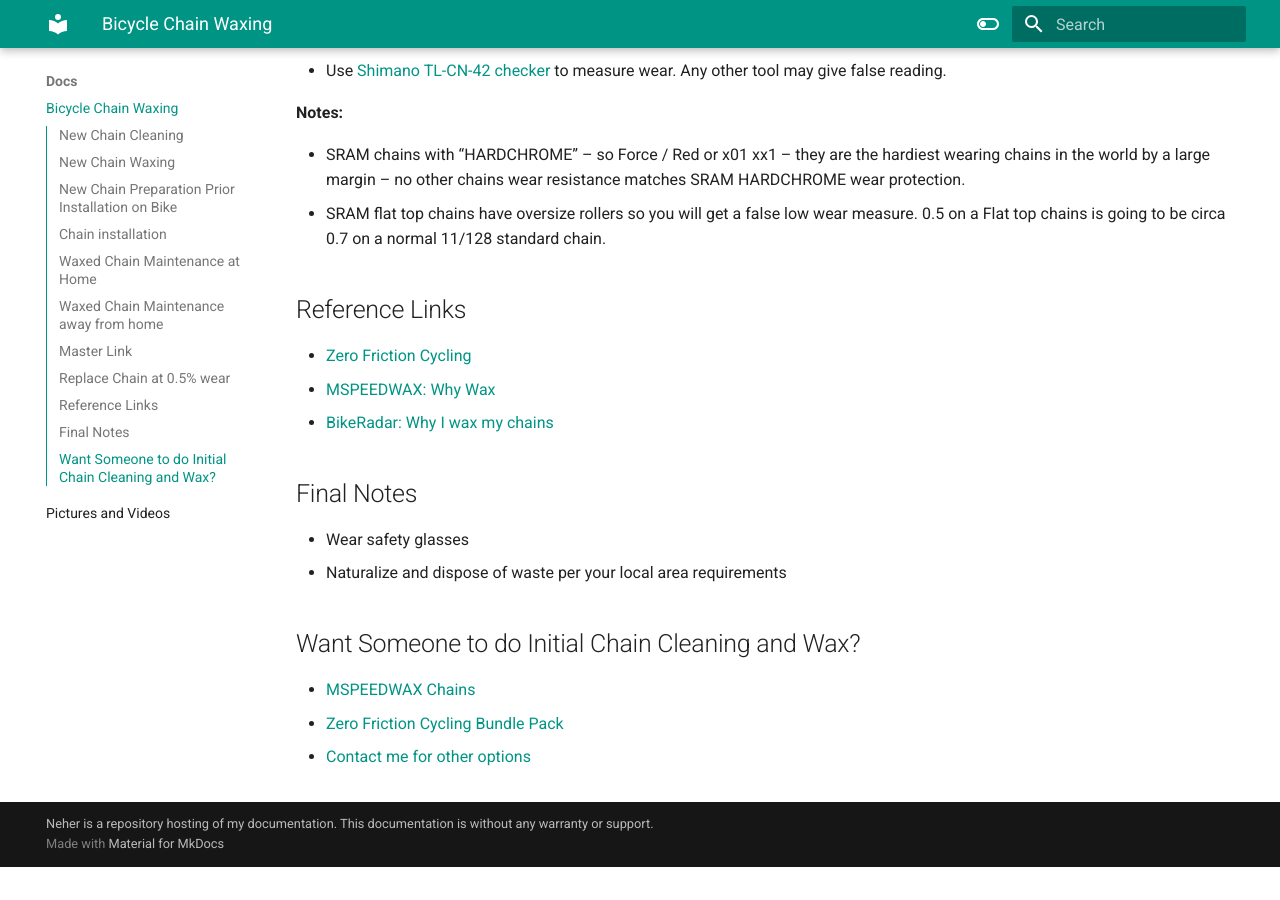
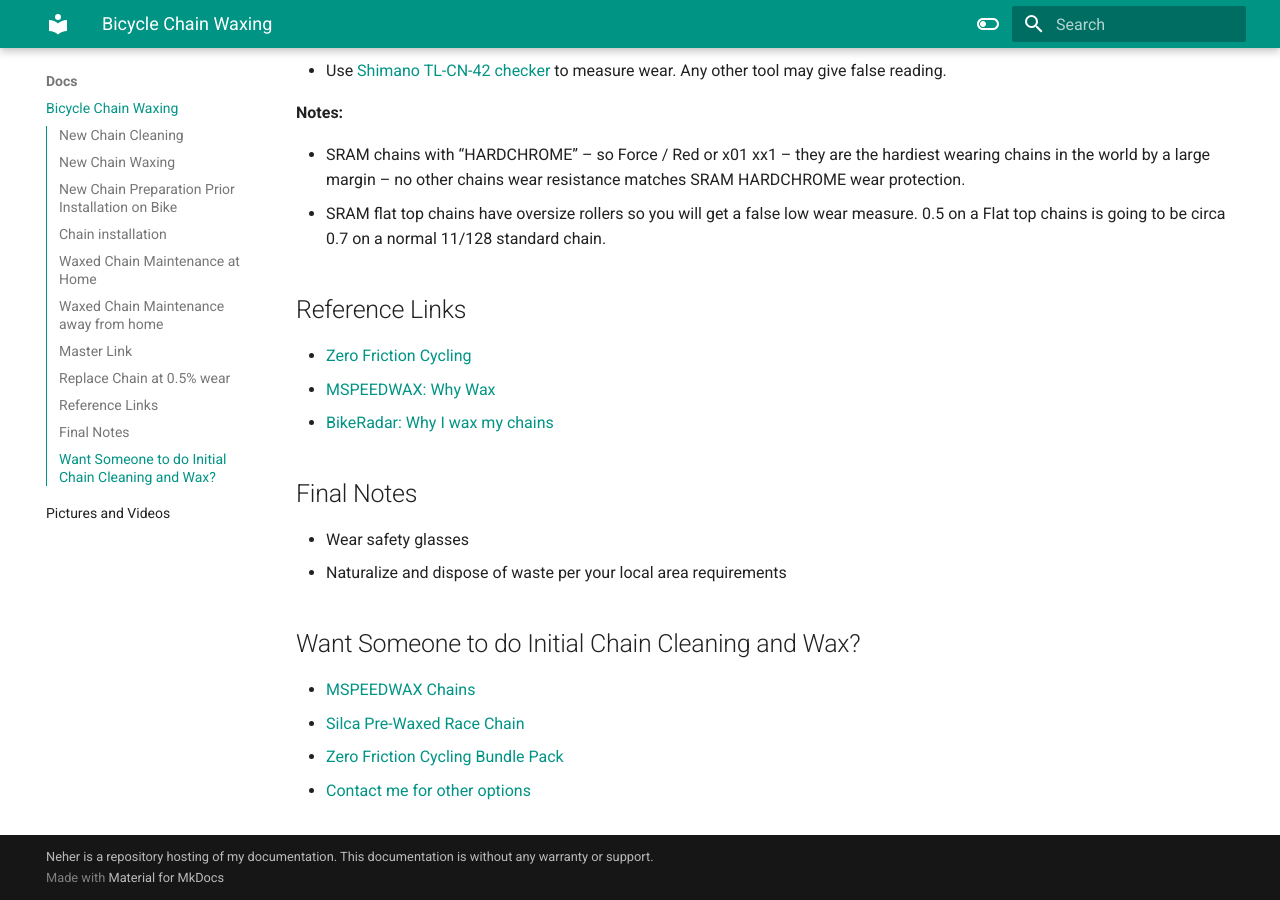
Before and after one commit to rneher-igel/Neher, an MkDocs documentation site: the page built from docs/Docs/Bicycle-Chain-Waxing.md, in a window 1280 px wide and 900 px high, scrolled down 4908 px. Built offline with MkDocs 1.6.1 and Material for MkDocs 9.7.7, drawn with Linux system fonts in a browser that asks for light colours; before the commit the page ends 5775 px from its top, so only the background shows below that.

Commit message:
Silca Pre-Waxed Race Chain

```diff
--- a/docs/Docs/Bicycle-Chain-Waxing.md
+++ b/docs/Docs/Bicycle-Chain-Waxing.md
@@ -143,6 +143,7 @@ flowchart TD
 ## Want Someone to do Initial Chain Cleaning and Wax?
 
 - [MSPEEDWAX Chains](https://moltenspeedwax.com/collections/ybn-chains)
+- [Silca Pre-Waxed Race Chain](https://www.biketiresdirect.com/product/silca-pre-waxed-race-chain)
 - [Zero Friction Cycling Bundle Pack](https://zerofrictioncycling.com.au/product-category/bundle/)
 
 - [Contact me for other options](mailto:r26988@gmail.com)
```
